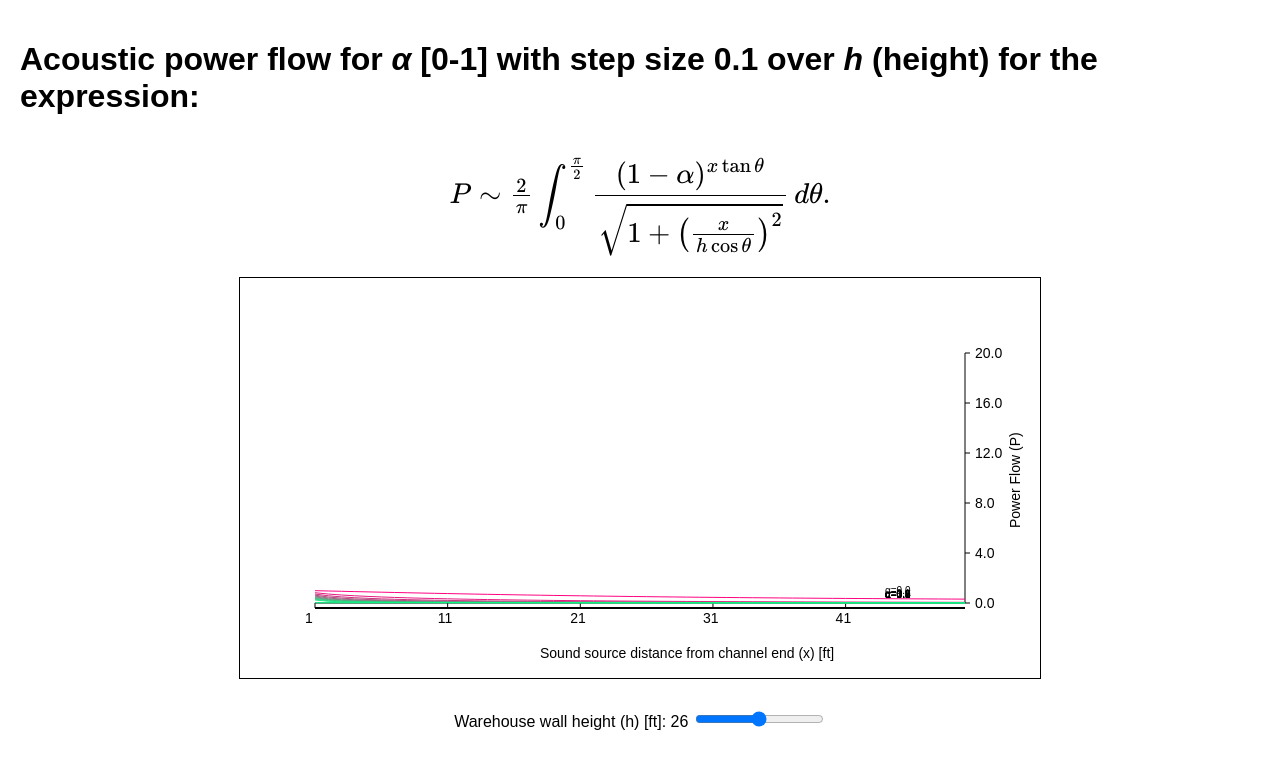
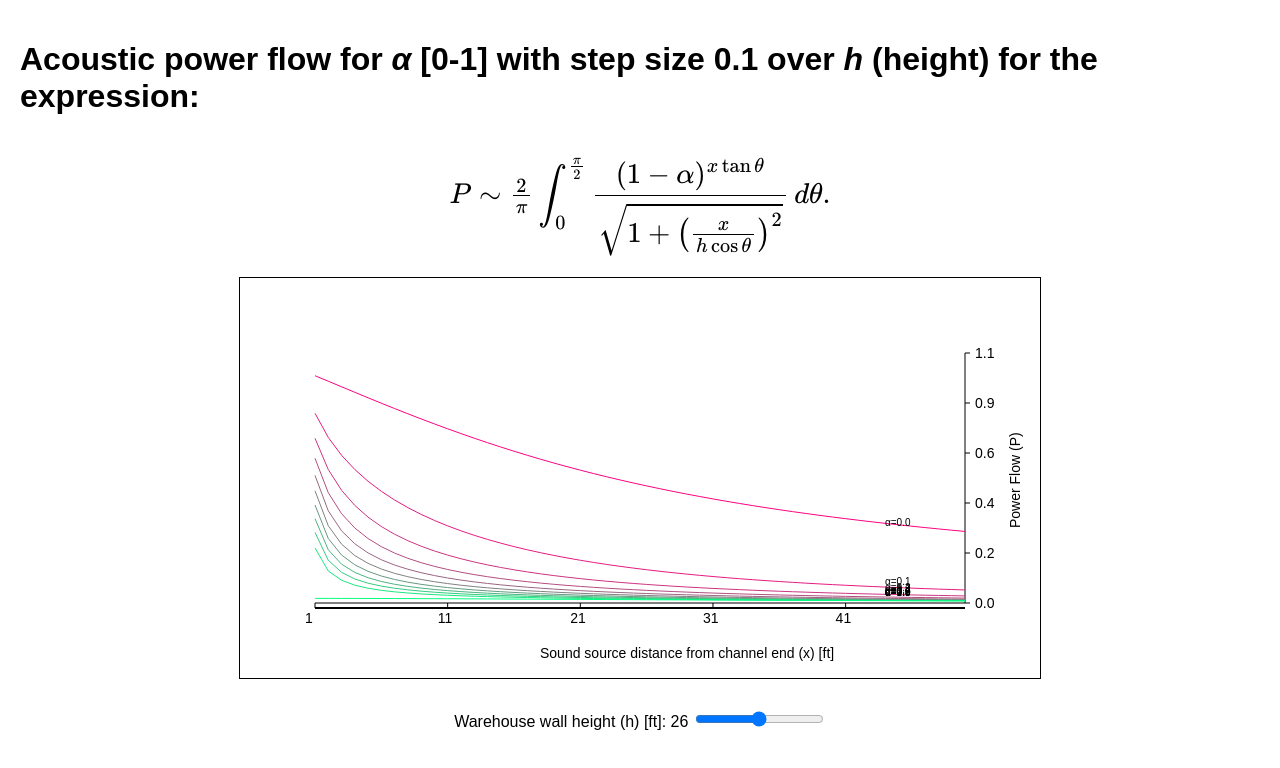
Before and after one commit to rewinfrey/sound-power, a plain HTML site: page index.html in a window 1280 px wide. Drawn offline with nearby package versions, Linux system fonts and the light colour scheme.

Commit message:
Update index.html

```diff
--- a/index.html
+++ b/index.html
@@ -57,10 +57,8 @@
     const height = canvas.height;
     const padding = 75;
 
-    // Fixed axis limits
     const xMin = 1;
     const xMax = 50;
-    const PMax = 20;
 
     // Function to calculate P based on a numerical approximation of the integral
     function calculateP(alpha, x, h) {
@@ -77,6 +75,21 @@
     // Function to draw the chart
     function drawChart(h) {
       ctx.clearRect(0, 0, width, height);
+
+      // Calculate max P dynamically
+      const alphaValues = Array.from({ length: 11 }, (_, i) => i * 0.1); // Alpha values: 0, 0.1, ..., 1
+      const xValues = Array.from({ length: 50 }, (_, i) => xMin + (i * (xMax - xMin)) / 49);
+      let maxP = 0;
+
+      alphaValues.forEach(alpha => {
+        xValues.forEach(x => {
+          const P = calculateP(alpha, x, h);
+          if (P > maxP) maxP = P;
+        });
+      });
+
+      // Add some padding to max P
+      maxP *= 1.1;
 
       // Draw axes
       ctx.strokeStyle = 'black';
@@ -107,9 +120,9 @@
       }
 
       // Draw y-axis ticks and labels on the right
-      const PStep = PMax / 5; // 5 steps for power flow
-      for (let P = 0; P <= PMax; P += PStep) {
-        const yPos = height - padding - (P / PMax) * (height - 2 * padding);
+      const PStep = maxP / 5; // 5 steps for power flow
+      for (let P = 0; P <= maxP; P += PStep) {
+        const yPos = height - padding - (P / maxP) * (height - 2 * padding);
         ctx.beginPath();
         ctx.moveTo(width - padding, yPos);
         ctx.lineTo(width - padding + 5, yPos);
@@ -118,16 +131,13 @@
       }
 
       // Draw multiple lines for alpha values
-      const alphaValues = Array.from({ length: 11 }, (_, i) => i * 0.1); // Alpha values: 0, 0.1, ..., 1
-      const xValues = Array.from({ length: 50 }, (_, i) => xMin + (i * (xMax - xMin)) / 49);
-
       alphaValues.forEach(alpha => {
         const PValues = xValues.map(x => calculateP(alpha, x, h));
         ctx.strokeStyle = `rgba(${255 - alpha * 255}, ${alpha * 255}, 128, 1)`; // Gradient colors
         ctx.beginPath();
         xValues.forEach((x, i) => {
           const xPos = padding + ((x - xMin) / (xMax - xMin)) * (width - 2 * padding);
-          const y = height - padding - (PValues[i] / PMax) * (height - 2 * padding);
+          const y = height - padding - (PValues[i] / maxP) * (height - 2 * padding);
           if (i === 0) {
             ctx.moveTo(xPos, y);
           } else {
@@ -138,7 +148,7 @@
 
         // Add label above each line near the end
         const labelX = width - padding - 80;
-        const labelY = height - padding - (PValues[PValues.length - 1] / PMax) * (height - 2 * padding) - 5;
+        const labelY = height - padding - (PValues[PValues.length - 1] / maxP) * (height - 2 * padding) - 5;
         ctx.fillStyle = 'black';
         ctx.font = '10px Arial';
         ctx.fillText(`α=${alpha.toFixed(1)}`, labelX, labelY);
```
